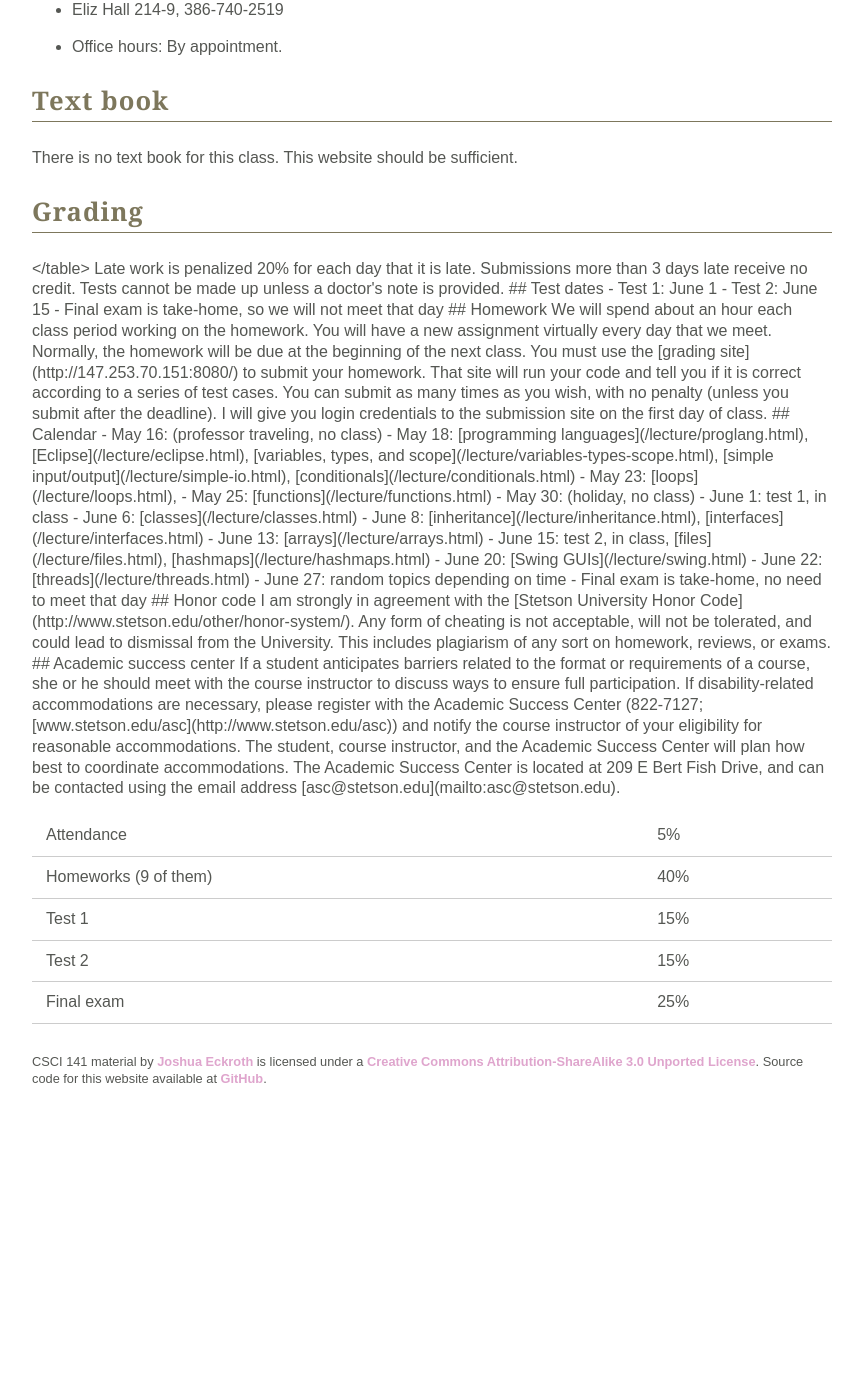
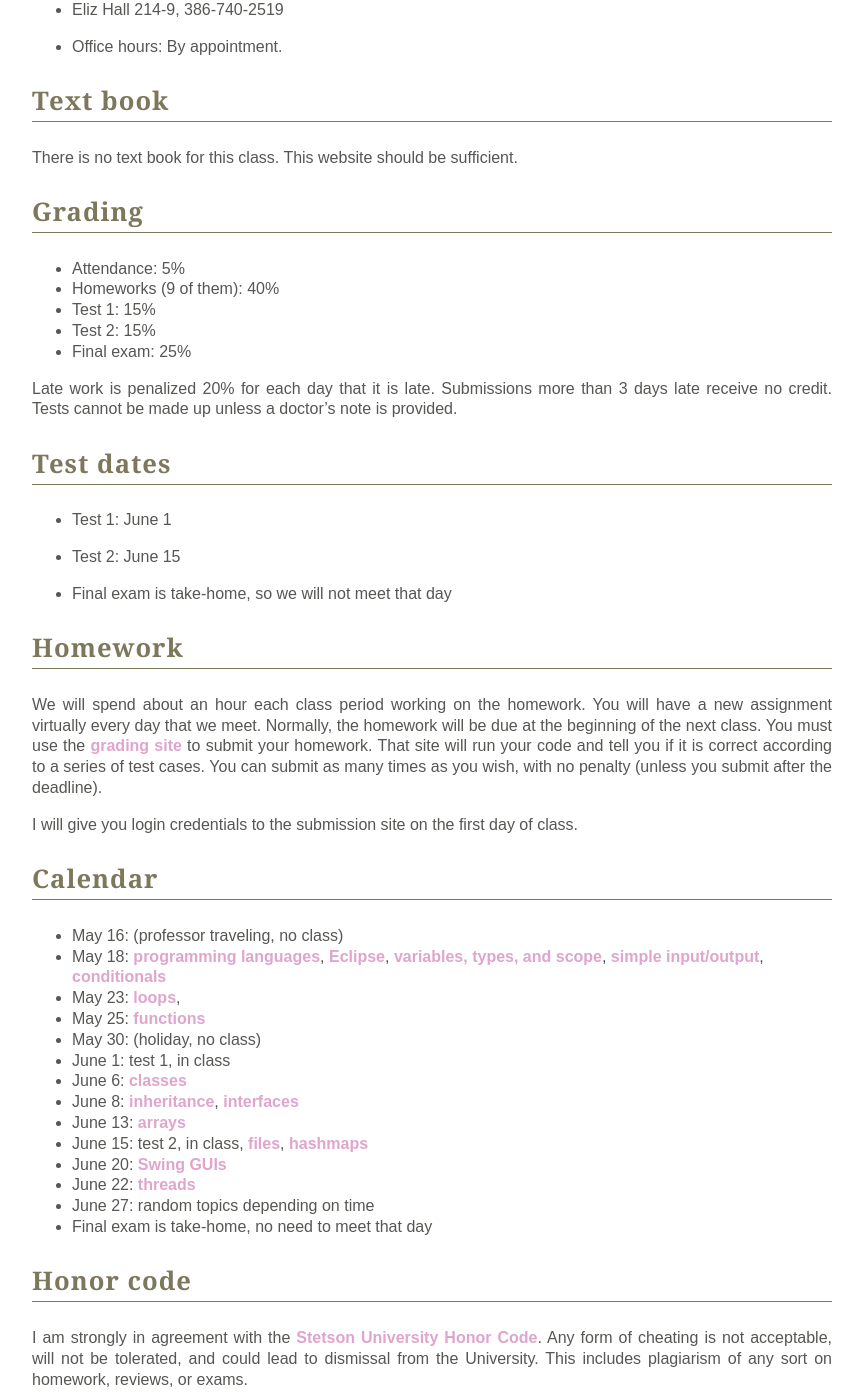
Before and after one commit to joshuaeckroth/csci141-website, a Jekyll site: the page built from lecture/syllabus.markdown, in a window 1280 px wide and 1400 px high, scrolled down 332 px. Shown: the whole window, without its empty margins (208-1071 px from the left). Built offline with Jekyll 4.4.1, drawn with Linux system fonts in a browser that asks for light colours; before the commit the page ends 1419 px from its top, so only the background shows below that; some of the changed text lies outside the part shown.

Commit message:
Formatting

```diff
--- a/lecture/syllabus.markdown
+++ b/lecture/syllabus.markdown
@@ -25,18 +25,11 @@ There is no text book for this class. This website should be sufficient.
 
 ## Grading
 
-<table>
-<tr>
-<td>Attendance</td><td>5%</td>
-</tr><tr>
-<td>Homeworks (9 of them)</td><td>40%</td>
-</tr><tr>
-<td>Test 1</td><td>15%</td>
-</tr><tr>
-<td>Test 2</td><td>15%</td>
-</tr><tr>
-<td>Final exam</td><td>25%</td>
-</table>
+- Attendance: 5%
+- Homeworks (9 of them): 40%
+- Test 1: 15%
+- Test 2: 15%
+- Final exam: 25%
 
 Late work is penalized 20% for each day that it is late. Submissions more than 3 days late receive no credit. Tests cannot be made up unless a doctor's note is provided.
 
```
